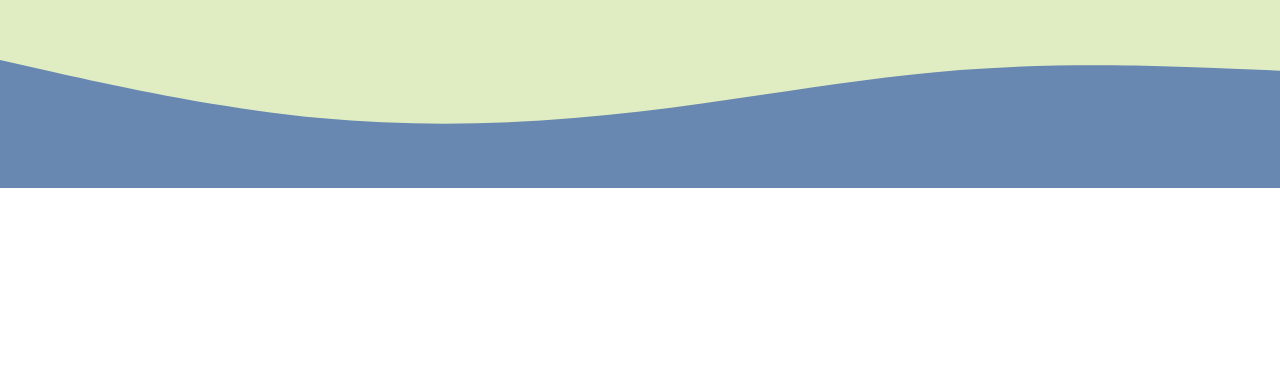
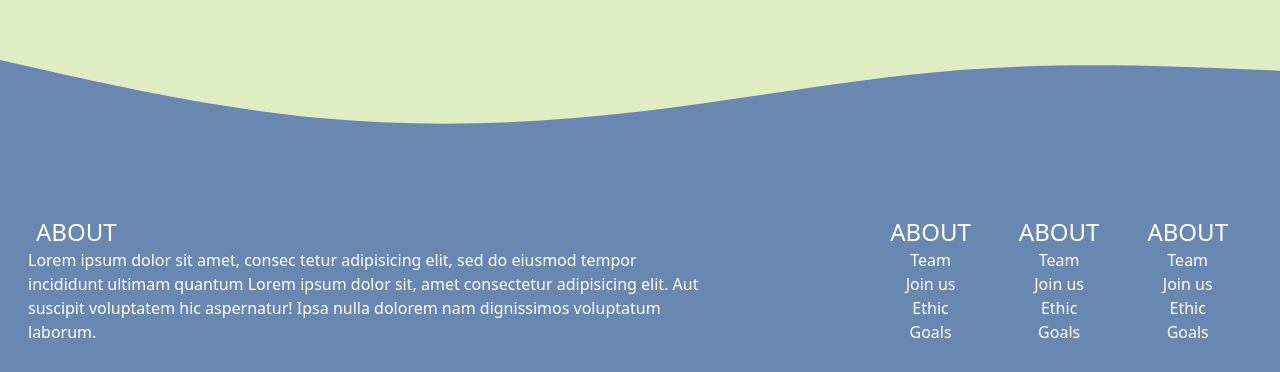
Before and after one commit to Jiseeeh/foodie, a Next.js app: page / in a window 1280 px wide. Shown: the part 5303-5675 px from the top of the page. Before the commit the page ends 5491 px from the top, so only its background shows below. Built offline with nearby package versions, Linux system fonts and the light colour scheme.

Commit message:
feat: build footer

```diff
--- /dev/null
+++ b/components/Footer.tsx
@@ -0,0 +1,47 @@
+import React from "react";
+
+const Footer: React.FC = () => {
+  const headingClass = "mx-2 text-xl md:text-2xl";
+  const unOrderedListClass = "mx-4";
+
+  return (
+    <footer className="text-white flex flex-col bg-dimmed-blue md:flex-row md:justify-between ">
+      <section className="p-7">
+        <h1 className={`${headingClass} mx-0`}>ABOUT</h1>
+        <p className="md:max-w-2xl">
+          Lorem ipsum dolor sit amet, consec tetur adipisicing elit, sed do
+          eiusmod tempor incididunt ultimam quantum Lorem ipsum dolor sit, amet
+          consectetur adipisicing elit. Aut suscipit voluptatem hic aspernatur!
+          Ipsa nulla dolorem nam dignissimos voluptatum laborum.
+        </p>
+      </section>
+      <section className="p-7 text-center flex justify-center">
+        <ul className={unOrderedListClass}>
+          <h1 className={headingClass}>ABOUT</h1>
+          <li>Team</li>
+          <li>Join us</li>
+          <li>Ethic</li>
+          <li>Goals</li>
+        </ul>
+
+        <ul className={unOrderedListClass}>
+          <h1 className={headingClass}>ABOUT</h1>
+          <li>Team</li>
+          <li>Join us</li>
+          <li>Ethic</li>
+          <li>Goals</li>
+        </ul>
+
+        <ul className={unOrderedListClass}>
+          <h1 className={headingClass}>ABOUT</h1>
+          <li>Team</li>
+          <li>Join us</li>
+          <li>Ethic</li>
+          <li>Goals</li>
+        </ul>
+      </section>
+    </footer>
+  );
+};
+
+export default Footer;
--- a/pages/index.tsx
+++ b/pages/index.tsx
@@ -8,6 +8,7 @@ import IDiscount from "../interfaces/IDiscount";
 import Order from "../components/Order";
 import FreeDelivery from "../components/FreeDelivery";
 import Testimonial from "../components/Testimonials";
+import Footer from "../components/Footer";
 
 const Home: NextPage = () => {
   const discounts: IDiscount[] = [
@@ -44,6 +45,7 @@ const Home: NextPage = () => {
       <Order />
       <FreeDelivery />
       <Testimonial />
+      <Footer />
     </section>
   );
 };
```
